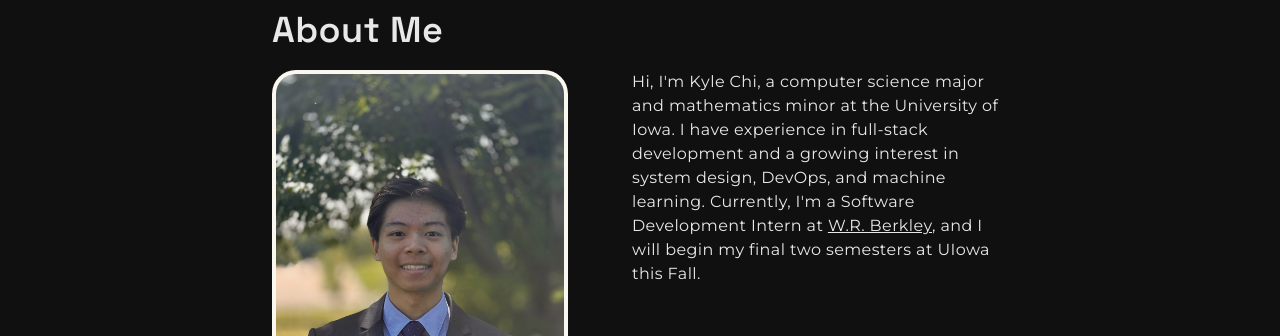
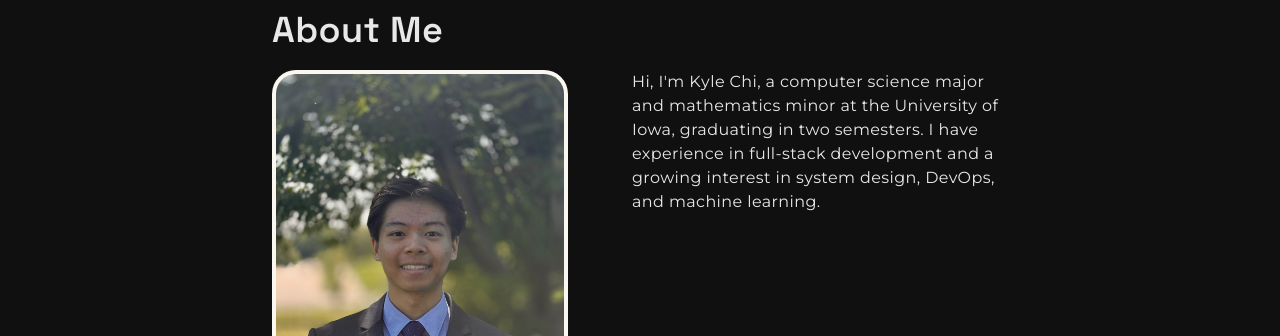
Before and after one commit to kylechi05/portfolio, a Next.js app: page /about in a window 1280 px wide. Shown: the part 182-518 px from the top of the page. Built offline with nearby package versions, Linux system fonts and the light colour scheme; no server answers; a web font is replaced by a local one.

Commit message:
updated about page

```diff
--- a/src/app/about/page.tsx
+++ b/src/app/about/page.tsx
@@ -18,20 +18,10 @@ export default function AboutPage() {
                     <HeadshotContainer src="/kyle_photo.jpg" />
                     <p>
                         Hi, I&apos;m Kyle Chi, a computer science major and
-                        mathematics minor at the University of Iowa. I have
-                        experience in full-stack development and a growing
-                        interest in system design, DevOps, and machine learning.
-                        Currently, I&apos;m a Software Development Intern at{" "}
-                        <a
-                            href="https://www.berkley.com/"
-                            target="_blank"
-                            rel="noopener noreferrer"
-                            className="underline"
-                        >
-                            W.R. Berkley
-                        </a>
-                        , and I will begin my final two semesters at UIowa this
-                        Fall.
+                        mathematics minor at the University of Iowa, graduating
+                        in two semesters. I have experience in full-stack
+                        development and a growing interest in system design,
+                        DevOps, and machine learning.
                     </p>
                 </div>
             </div>
```
